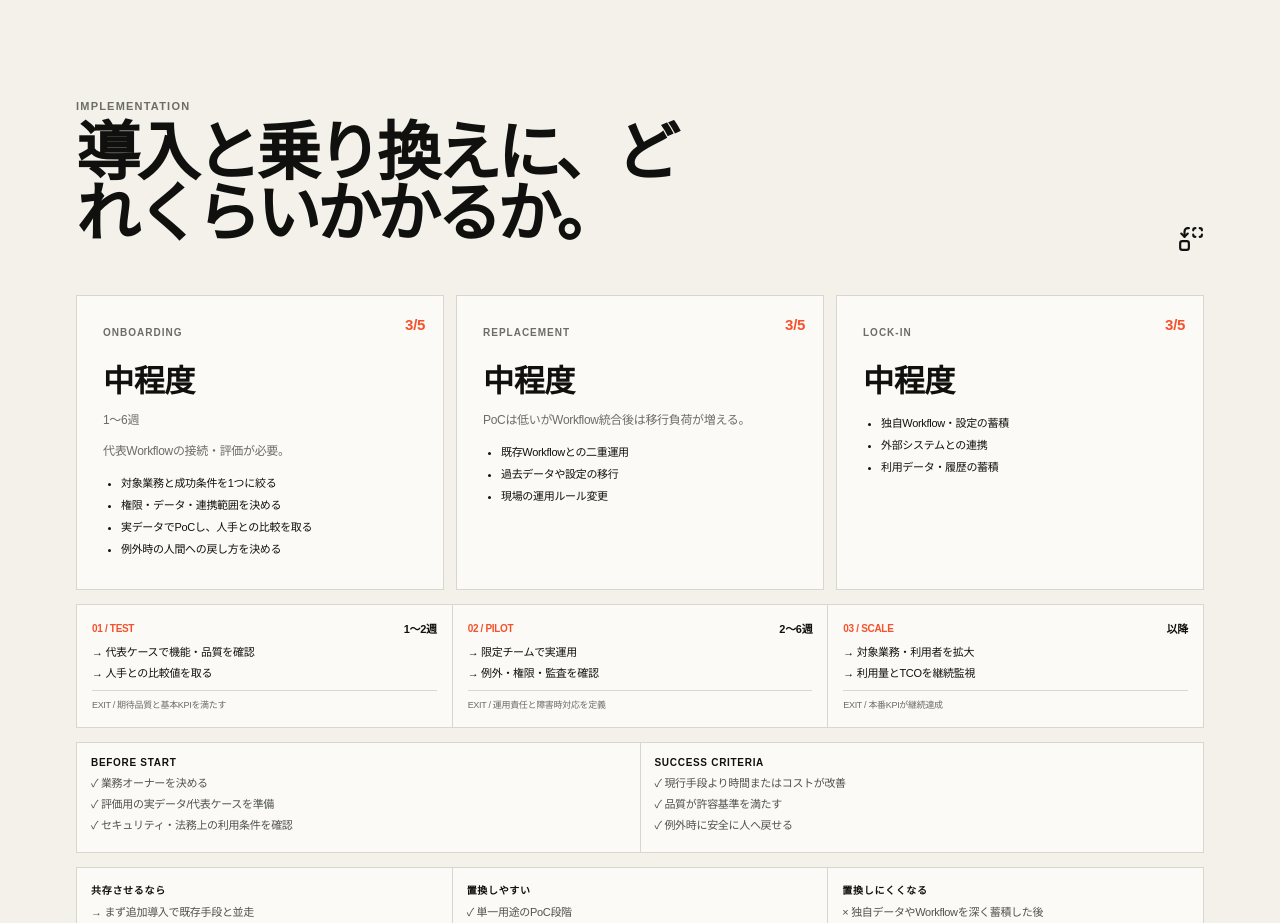
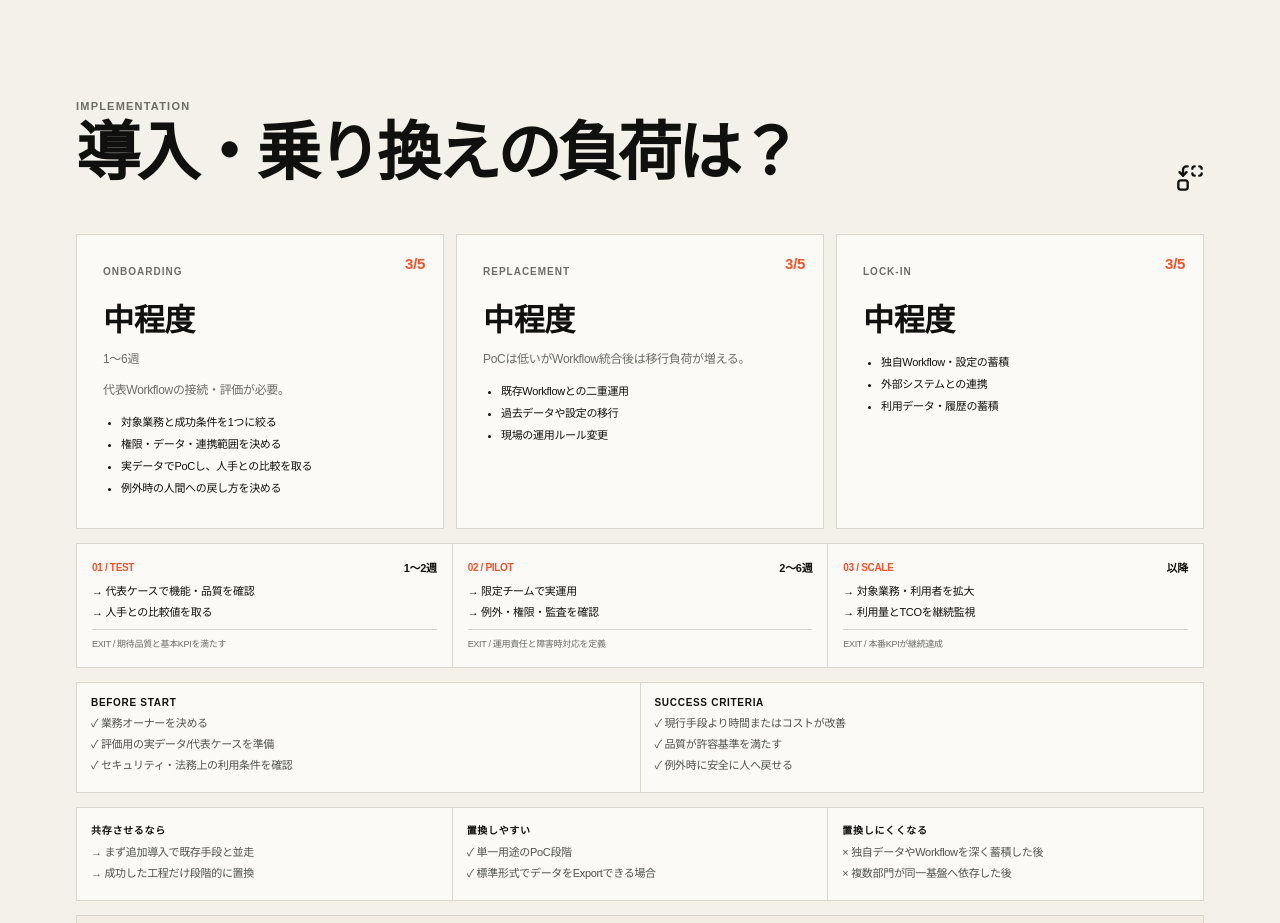
Before and after one commit to yasu-kai/tech-meets-japan, a Next.js app: page /products/adobe-firefly in a window 1280 px wide. Shown: the part 10220-11143 px from the top of the page. Built offline with nearby package versions, Linux system fonts and the light colour scheme.

Commit message:
Shorten implementation heading for mobile readability

```diff
--- a/app/products/[slug]/page.tsx
+++ b/app/products/[slug]/page.tsx
@@ -331,7 +331,7 @@ export default async function ProductPage({params}:{params:Promise<{slug:string}
             </section>
 
             <section className="section section-tight product-analysis">
-              <div className="section-heading"><div><p className="eyebrow">IMPLEMENTATION</p><h2>導入と乗り換えに、どれくらいかかるか。</h2></div><Replace size={28}/></div>
+              <div className="section-heading"><div><p className="eyebrow">IMPLEMENTATION</p><h2>導入・乗り換えの負荷は？</h2></div><Replace size={28}/></div>
               <div className="cost-meter-grid">
                 <div className="cost-card"><span>ONBOARDING</span><strong>{product.decision.onboarding?.label}</strong><b>{product.decision.onboarding?.level}/5</b><p>{product.decision.onboarding?.timeToValue}</p><small>{product.decision.onboarding?.costNote}</small><ul>{product.decision.onboarding?.tasks.map(x=><li key={x}>{x}</li>)}</ul></div>
                 <div className="cost-card"><span>REPLACEMENT</span><strong>{product.decision.replacement?.label}</strong><b>{product.decision.replacement?.level}/5</b><p>{product.decision.replacement?.costNote}</p><ul>{product.decision.replacement?.migrationRisks.map(x=><li key={x}>{x}</li>)}</ul></div>
```
